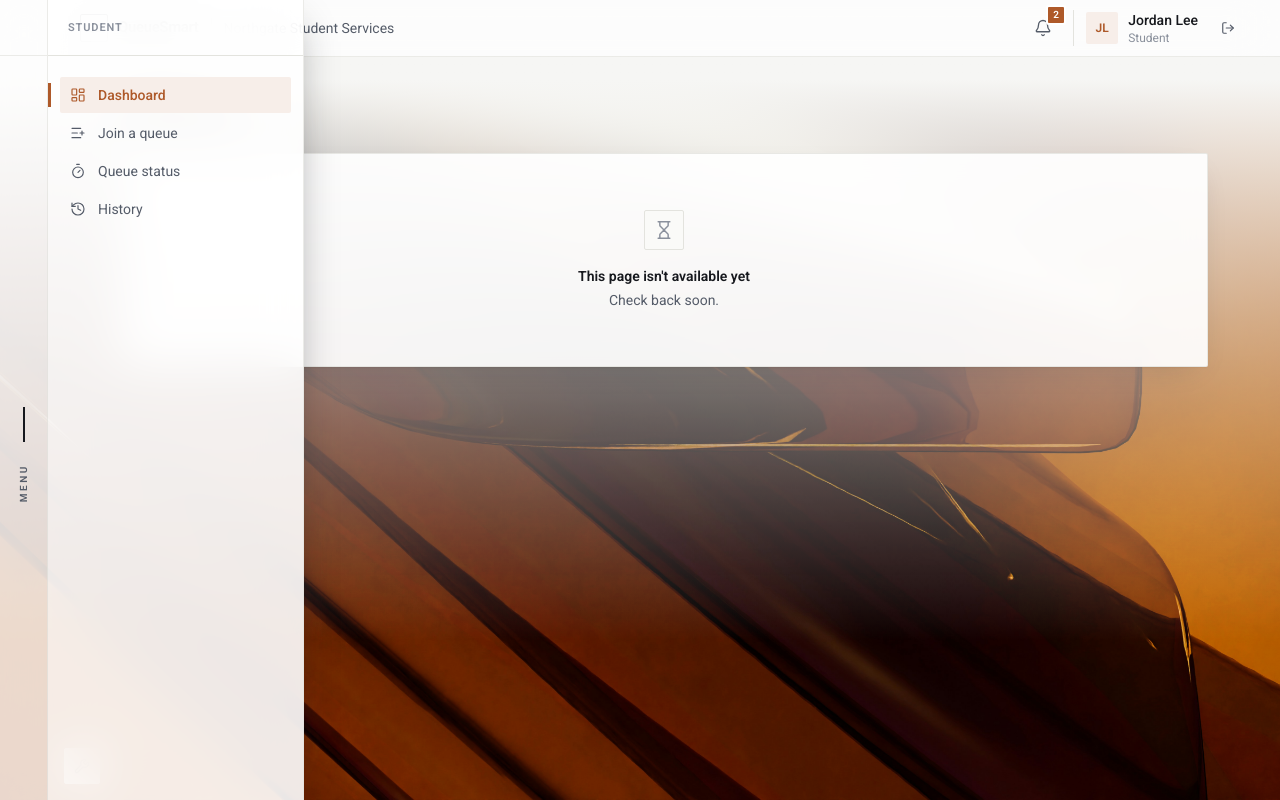
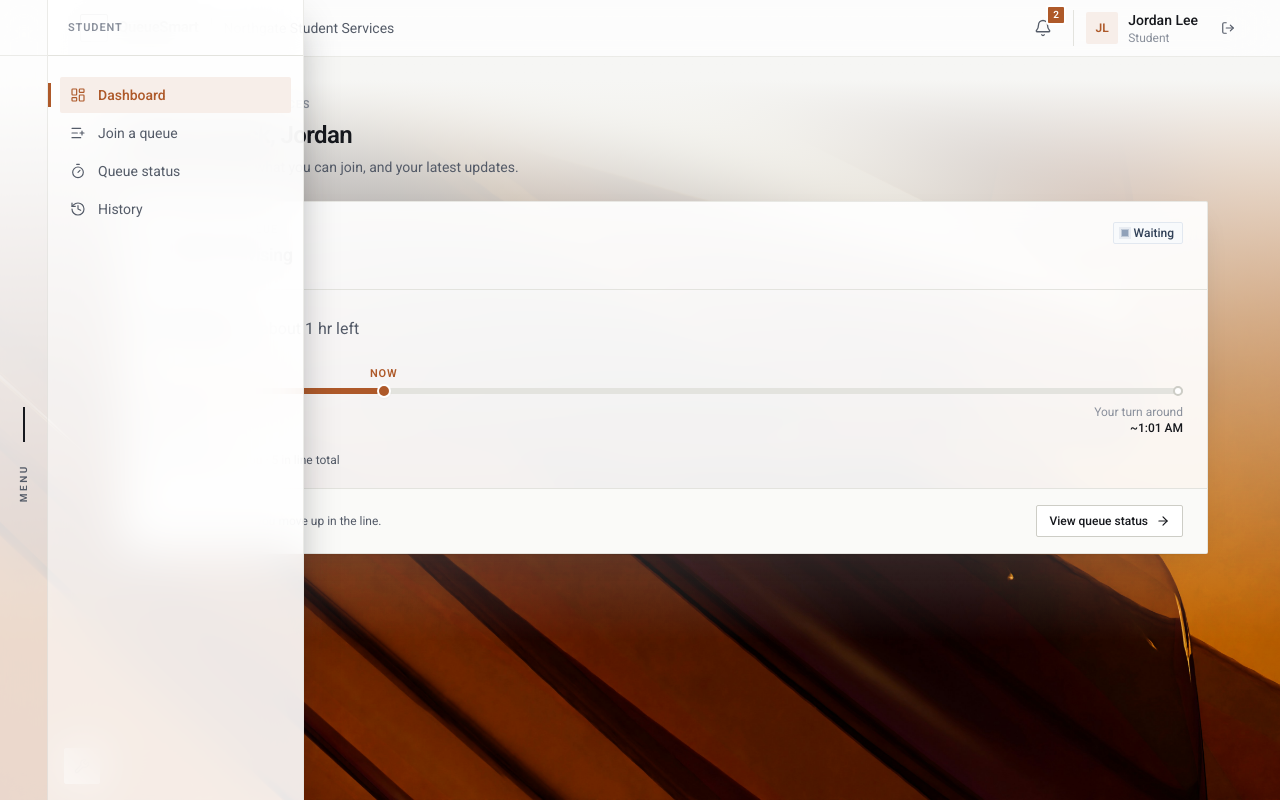
Before and after one commit to Paz77/smart-queue, a React (Vite) app in the folder frontend/: page /app/dashboard in a window 1280 px wide. Built offline with nearby package versions, Linux system fonts and the light colour scheme.

Commit message:
Added user dashboard header and current queue timeline

```diff
--- a/frontend/src/App.jsx
+++ b/frontend/src/App.jsx
@@ -6,6 +6,7 @@ import QueueManagement from './pages/admin/QueueManagement'
 import ServiceManagement from './pages/admin/ServiceManagement'
 import Login from './pages/auth/Login'
 import Register from './pages/auth/Register'
+import Dashboard from './pages/user/Dashboard'
 import History from './pages/user/History'
 import QueueStatus from './pages/user/QueueStatus'
 
@@ -18,7 +19,7 @@ export default function App() {
 
       <Route path="/app" element={<Layout />}>
         <Route index element={<Navigate to="dashboard" replace />} />
-        <Route path="dashboard" element={<Placeholder title="Dashboard" />} />
+        <Route path="dashboard" element={<Dashboard />} />
         <Route path="join" element={<Placeholder title="Join a queue" />} />
         <Route path="status" element={<QueueStatus />} />
         <Route path="history" element={<History />} />
--- /dev/null
+++ b/frontend/src/pages/user/Dashboard.jsx
@@ -0,0 +1,175 @@
+import { ArrowRight, Check, ListPlus, Timer } from 'lucide-react'
+import { useEffect, useState } from 'react'
+import { Link } from 'react-router-dom'
+import { Button } from '../../components/Button'
+import { Card } from '../../components/Card'
+import { PageHeader } from '../../components/PageHeader'
+import { StatusBadge } from '../../components/StatusBadge'
+import { useAuth } from '../../context/auth'
+import { useOrganization } from '../../context/organization'
+import { useQueue } from '../../context/queue'
+import { estimateWait, formatTime, formatWait, ordinal } from '../../utils/format'
+
+const STATUS_HINT = {
+  waiting: 'We will notify you as you move up in the line.',
+  almost_ready: 'You are one of the next two. Start heading to the desk.',
+  served: 'This visit has been added to your history.',
+}
+
+//current time, refreshed every 30 seconds so that time-of-day estimates stay current
+function useNow() {
+  const [now, setNow] = useState(() => Date.now())
+  useEffect(() => {
+    const id = setInterval(() => setNow(Date.now()), 30_000)
+    return () => clearInterval(id)
+  }, [])
+  return now
+}
+
+export default function Dashboard() {
+  const { currentUser } = useAuth()
+  const { organization } = useOrganization()
+  const firstName = currentUser?.name.split(' ')[0]
+
+  return (
+    <>
+      <PageHeader
+        eyebrow={organization.name}
+        title={firstName ? `Welcome back, ${firstName}` : 'Dashboard'}
+        description="Where you are in line, what you can join, and your latest updates."
+      />
+
+      <CurrentQueue />
+    </>
+  )
+}
+
+//Your place in line right now: waiting, just called to the desk, or not in a queue
+function CurrentQueue() {
+  const { myEntry, getService, entriesFor } = useQueue()
+  const now = useNow()
+
+  if (!myEntry) {
+    return (
+      <Card className="flex flex-wrap items-center gap-4 px-6 py-4">
+        <div className="grid size-9 shrink-0 place-items-center rounded-sm border border-line bg-sunken text-ink-muted">
+          <Timer className="size-4.5" strokeWidth={1.75} />
+        </div>
+        <div className="min-w-48 flex-1">
+          <h2 className="text-sm font-semibold text-ink">You're not in a line right now</h2>
+          <p className="mt-0.5 text-xs text-ink-muted">Pick a service to get a spot. Your place and wait time will show up here.</p>
+        </div>
+        <Button as={Link} to="/app/join" size="sm" className="w-full sm:w-auto">
+          <ListPlus />
+          Join a queue
+        </Button>
+      </Card>
+    )
+  }
+
+  const service = getService(myEntry.serviceId)
+  const isServed = myEntry.status === 'served'
+  const lineLength = entriesFor(myEntry.serviceId).length
+  const wait = estimateWait(myEntry.position, service.expectedDuration)
+
+  return (
+    <Card>
+      <div className="flex flex-wrap items-start justify-between gap-4 border-b border-line px-6 py-5">
+        <div>
+          <p className="text-[11px] font-semibold uppercase tracking-[0.08em] text-ink-subtle">Your current queue</p>
+          <h2 className="mt-1 text-lg font-semibold tracking-tight text-ink">{service.name}</h2>
+        </div>
+        <StatusBadge status={myEntry.status} live />
+      </div>
+
+      {isServed ? (
+        <div className="flex items-start gap-4 px-6 py-5">
+          <div className="grid size-10 shrink-0 place-items-center rounded-sm border border-emerald-200 bg-emerald-50 text-emerald-700">
+            <Check className="size-5" strokeWidth={2} />
+          </div>
+          <div>
+            <h3 className="text-sm font-semibold text-ink">It is your turn</h3>
+            <p className="mt-0.5 text-sm text-ink-muted">
+              {service.name} called you at {formatTime(myEntry.servedAt)}. Please go to the service desk.
+            </p>
+          </div>
+        </div>
+      ) : (
+        <div className="px-6 py-5">
+          <p aria-live="polite" className="text-2xl font-semibold tracking-tight text-ink tabular-nums">
+            {ordinal(myEntry.position)} in line
+            <span className="ml-2 text-base font-normal tracking-normal text-ink-muted">
+              · about {formatWait(wait)} left
+            </span>
+          </p>
+          <WaitTimeline joinedAt={myEntry.joinedAt} waitMinutes={wait} now={now} />
+          <p className="mt-4 text-xs text-ink-muted tabular-nums">
+            {peopleAhead(myEntry.position - 1)} · {lineLength} in line total
+          </p>
+        </div>
+      )}
+
+      <div className="flex flex-wrap items-center justify-between gap-3 border-t border-line bg-sunken px-6 py-4">
+        <p className="min-w-48 flex-1 text-xs leading-relaxed text-ink-muted">{STATUS_HINT[myEntry.status]}</p>
+        <Button variant="secondary" size="sm" as={Link} to="/app/status" className="w-full sm:w-auto">
+          View queue status
+          <ArrowRight />
+        </Button>
+      </div>
+    </Card>
+  )
+}
+
+function peopleAhead(count) {
+  if (count === 0) return 'No one ahead of you'
+  return count === 1 ? '1 person ahead of you' : `${count} people ahead of you`
+}
+
+//bar from when you joined to when your turn should come, filled up to now
+function WaitTimeline({ joinedAt, waitMinutes, now }) {
+  const start = new Date(joinedAt).getTime()
+  const end = now + waitMinutes * 60_000
+  const done = end > start ? Math.min(1, Math.max(0, (now - start) / (end - start))) : 1
+  const percent = Math.round(done * 100)
+  //Keep the "Now" label inside the card when the marker sits near either end
+  const labelLeft = Math.min(90, Math.max(10, percent))
+
+  return (
+    <div className="mt-6">
+      <div className="relative h-4">
+        <span
+          className="absolute -translate-x-1/2 text-[11px] font-semibold uppercase tracking-[0.08em] text-accent"
+          style={{ left: `${labelLeft}%` }}
+        >
+          Now
+        </span>
+      </div>
+      <div
+        role="progressbar"
+        aria-label="Time until your turn"
+        aria-valuemin={0}
+        aria-valuemax={100}
+        aria-valuenow={percent}
+        className="relative mt-1.5 h-1.5 rounded-full bg-line"
+      >
+        <div className="absolute inset-y-0 left-0 rounded-full bg-accent" style={{ width: `${percent}%` }} />
+        <span className="absolute left-0 top-1/2 size-2.5 -translate-y-1/2 rounded-full bg-accent" />
+        <span
+          className="absolute top-1/2 size-3.5 -translate-x-1/2 -translate-y-1/2 rounded-full border-2 border-surface bg-accent shadow-card"
+          style={{ left: `${percent}%` }}
+        />
+        <span className="absolute right-0 top-1/2 size-2.5 -translate-y-1/2 rounded-full border-2 border-line-strong bg-surface" />
+      </div>
+      <div className="mt-2.5 flex justify-between gap-4 text-xs">
+        <p>
+          <span className="block text-ink-subtle">Joined</span>
+          <span className="font-medium text-ink tabular-nums">{formatTime(joinedAt)}</span>
+        </p>
+        <p className="text-right">
+          <span className="block text-ink-subtle">Your turn around</span>
+          <span className="font-medium text-ink tabular-nums">~{formatTime(new Date(end).toISOString())}</span>
+        </p>
+      </div>
+    </div>
+  )
+}
```
